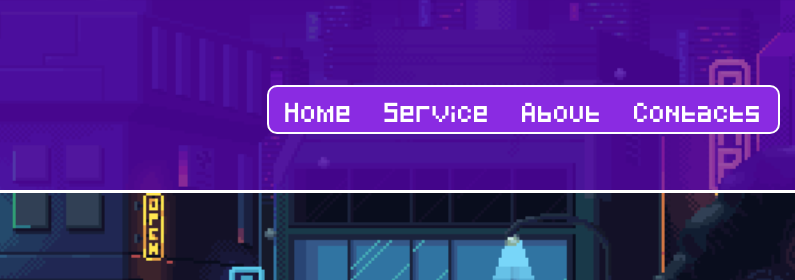
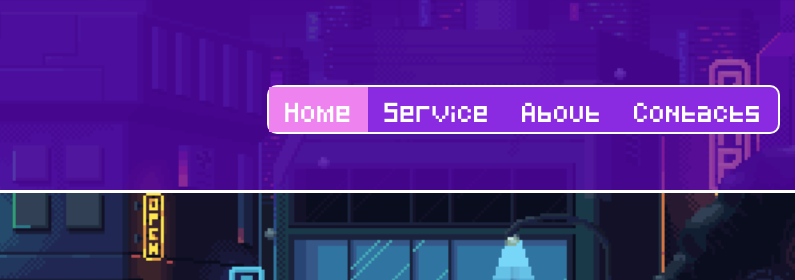
Before and after one commit to LuisValdenecio/Grupo3, a plain HTML site: page index.html in a window 1280 px wide. In both pictures the pointer is over the item "Home". Shown: the top 280 px of the page, 485-1280 px from the left. Drawn offline with Linux system fonts and the light colour scheme.

Commit message:
adicionei um transition para marcar quando colocamos o cursor por cima

```diff
--- a/css/Style.css
+++ b/css/Style.css
@@ -134,6 +134,7 @@ a .ent_btn {
         display: inline-flex;
         flex-direction: row;
         margin-right:15px;
+        margin-left: 15px;
     }
 
     ul{
@@ -153,4 +154,9 @@ a .ent_btn {
 
     li {
         float: left;
+        transition: background-color .3s, color .3s linear;
     }
+
+    li:hover{
+        background-color: violet;
+    }
```
